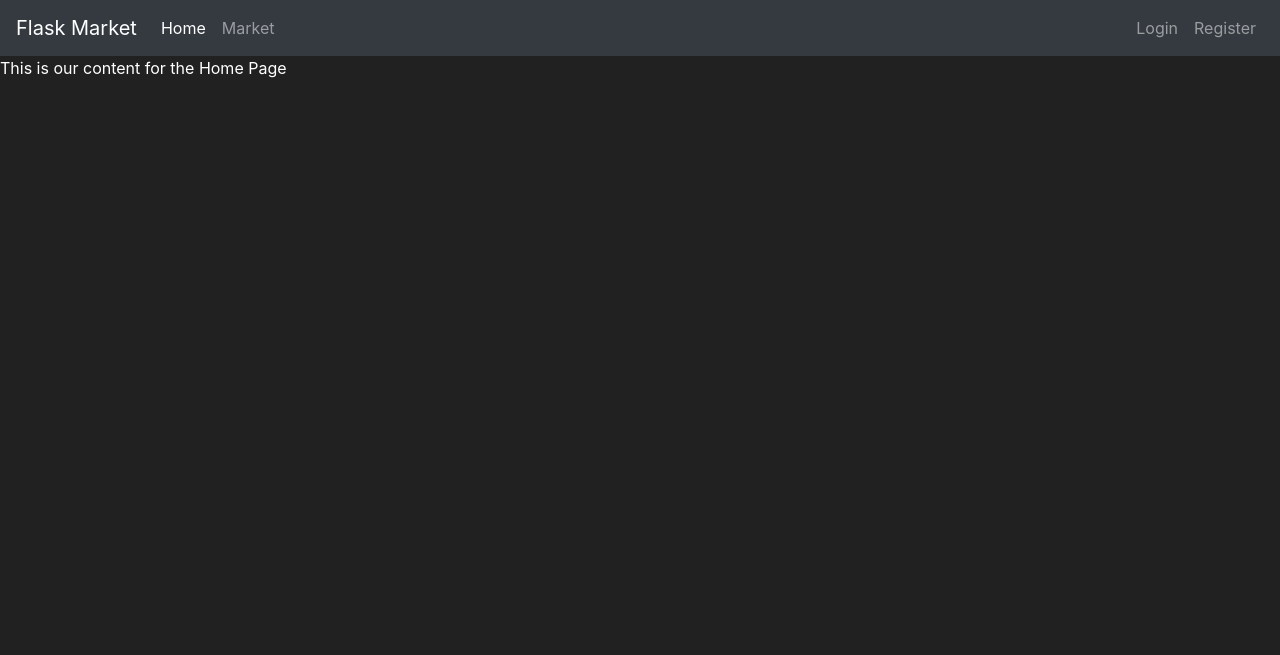
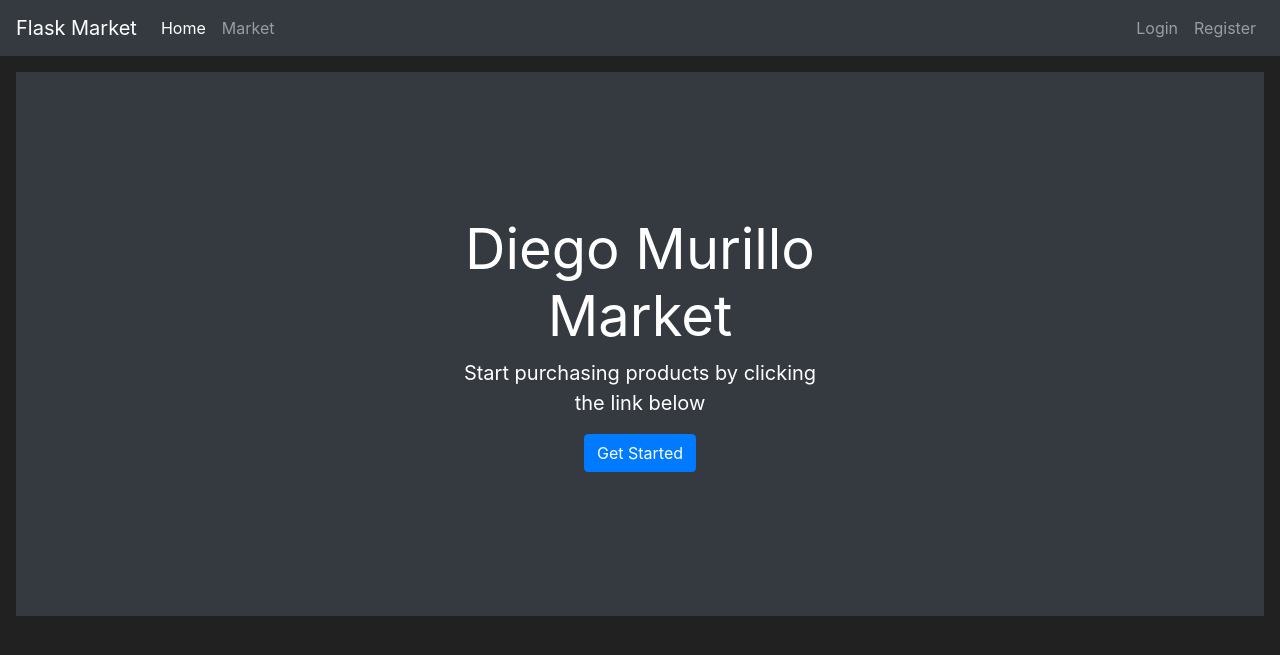
Before and after one commit to dmurillod/DiegoMarket, a Flask app: template market/templates/home.html in a window 1280 px wide. Shown: the top 655 px of the page. Run offline with Flask 3, Linux system fonts and the light colour scheme; the template is opened without the code that fills it, so the values that code supplies are empty; some libraries are stand-ins or nearby versions.

Commit message:
Se agrega contenido de bienvenida

```diff
--- a/market/templates/home.html
+++ b/market/templates/home.html
@@ -1,8 +1,15 @@
 {% extends 'base.html' %}
 {% block title %}
-    Home Page
+    Welcome to Jim Shaped Coding Market
 {% endblock %}
-
 {% block content %}
-    This is our content for the Home Page
+    <div class="position-relative overflow-hidden p-3 p-md-5 m-md-3 text-center bg-dark" style="color:white">
+        <div class="col-md-5 p-lg-5 mx-auto my-5">
+            <h1 class="display-4 font-weight-normal">Diego Murillo Market</h1>
+            <p class="lead font-weight-normal">Start purchasing products by clicking the link below</p>
+            <a class="btn btn-primary" href="{{ url_for('market_page') }}">Get Started</a>
+        </div>
+        <div class="product-device box-shadow d-none d-md-block"></div>
+        <div class="product-device product-device-2 box-shadow d-none d-md-block"></div>
+    </div>
 {% endblock %}
```
